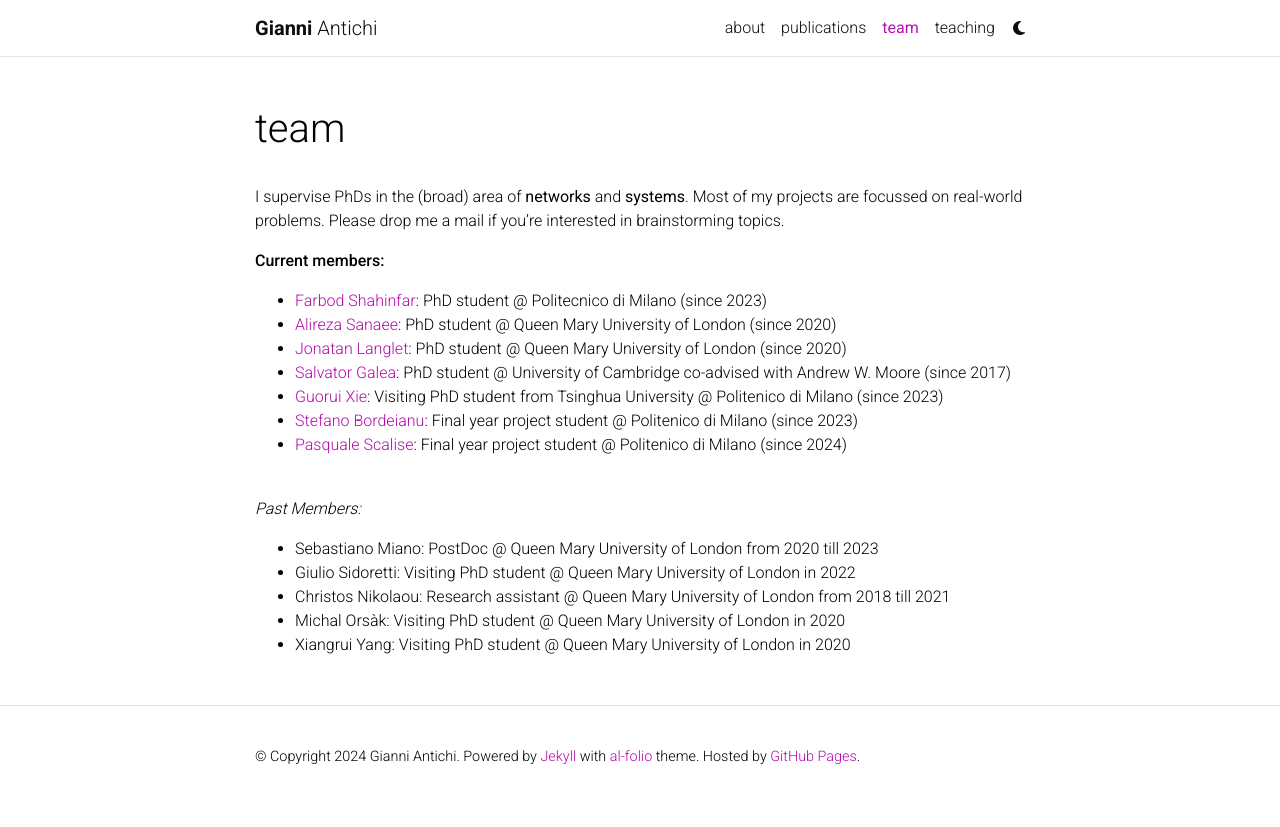
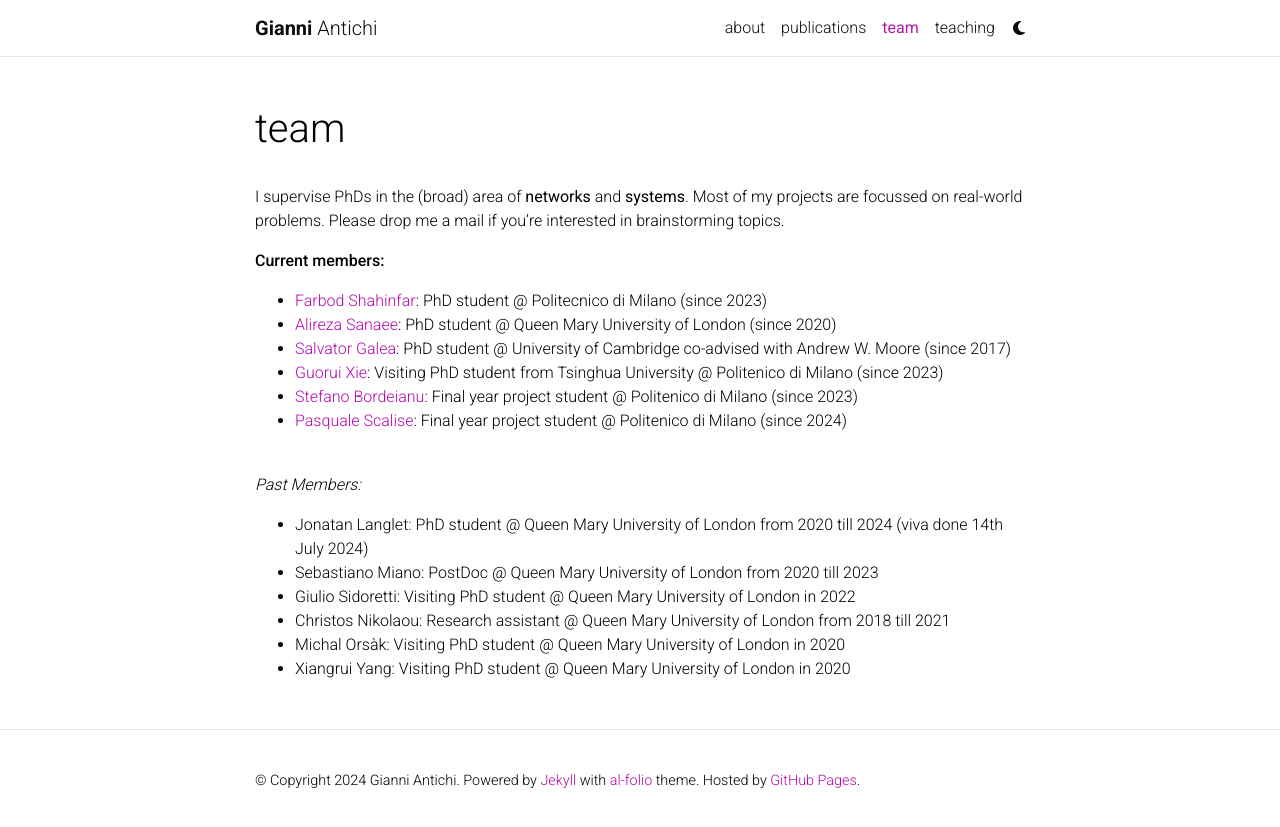
Before and after one commit to GianniAntichi/GianniAntichi.github.io, a Jekyll site: the page built from _pages/team.md, in a window 1280 px wide. Shown: the top 827 px of the page. Built offline with Jekyll 4.4.1, drawn with Linux system fonts in a browser that asks for light colours; comment, search, counter and statistics services are not loaded; a style sheet for code colours, icons or effects is not loaded.

Commit message:
Jonatan finishes

```diff
--- a/_pages/team.md
+++ b/_pages/team.md
@@ -12,7 +12,6 @@ I supervise PhDs in the (broad) area of <b>networks</b> and <b>systems</b>. Most
 **Current members:**
 - [Farbod Shahinfar](https://fshahinfar1.github.io/): PhD student @ Politecnico di Milano (since 2023)
 - [Alireza Sanaee](https://sarsanaee.github.io): PhD student @ Queen Mary University of London (since 2020)
-- [Jonatan Langlet](https://langlet.io/): PhD student @ Queen Mary University of London (since 2020)
 - [Salvator Galea](http://www.cl.cam.ac.uk/~sg774/): PhD student @ University of Cambridge co-advised with Andrew W. Moore (since 2017)
 - [Guorui Xie](https://xgr19.github.io/): Visiting PhD student from Tsinghua University @ Politenico di Milano (since 2023)
 - [Stefano Bordeianu](): Final year project student @ Politenico di Milano (since 2023)
@@ -21,6 +20,7 @@ I supervise PhDs in the (broad) area of <b>networks</b> and <b>systems</b>. Most
 <br>
 
 *Past Members:*
+- Jonatan Langlet: PhD student @ Queen Mary University of London from 2020 till 2024 (viva done 14th July 2024)
 - Sebastiano Miano: PostDoc @ Queen Mary University of London from 2020 till 2023
 - Giulio Sidoretti: Visiting PhD student @ Queen Mary University of London in 2022
 - Christos Nikolaou: Research assistant @ Queen Mary University of London from 2018 till 2021
```
